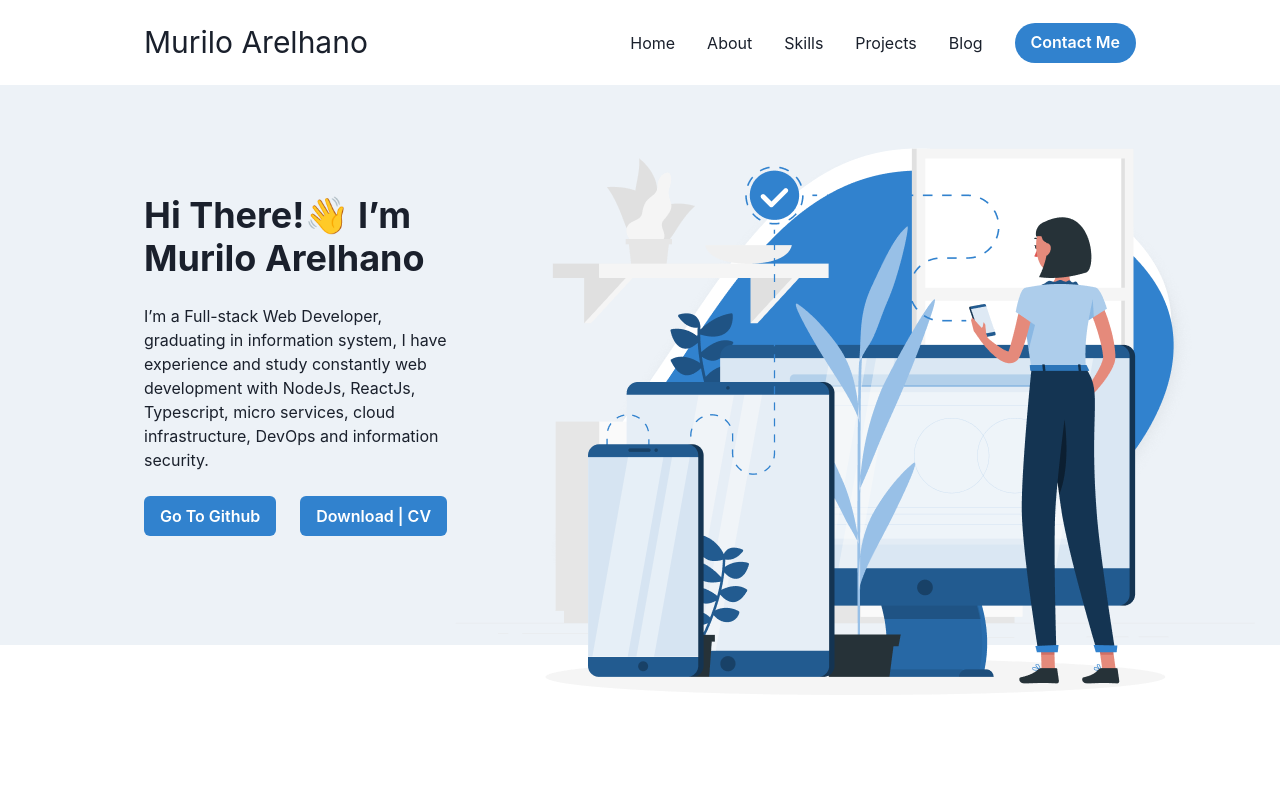
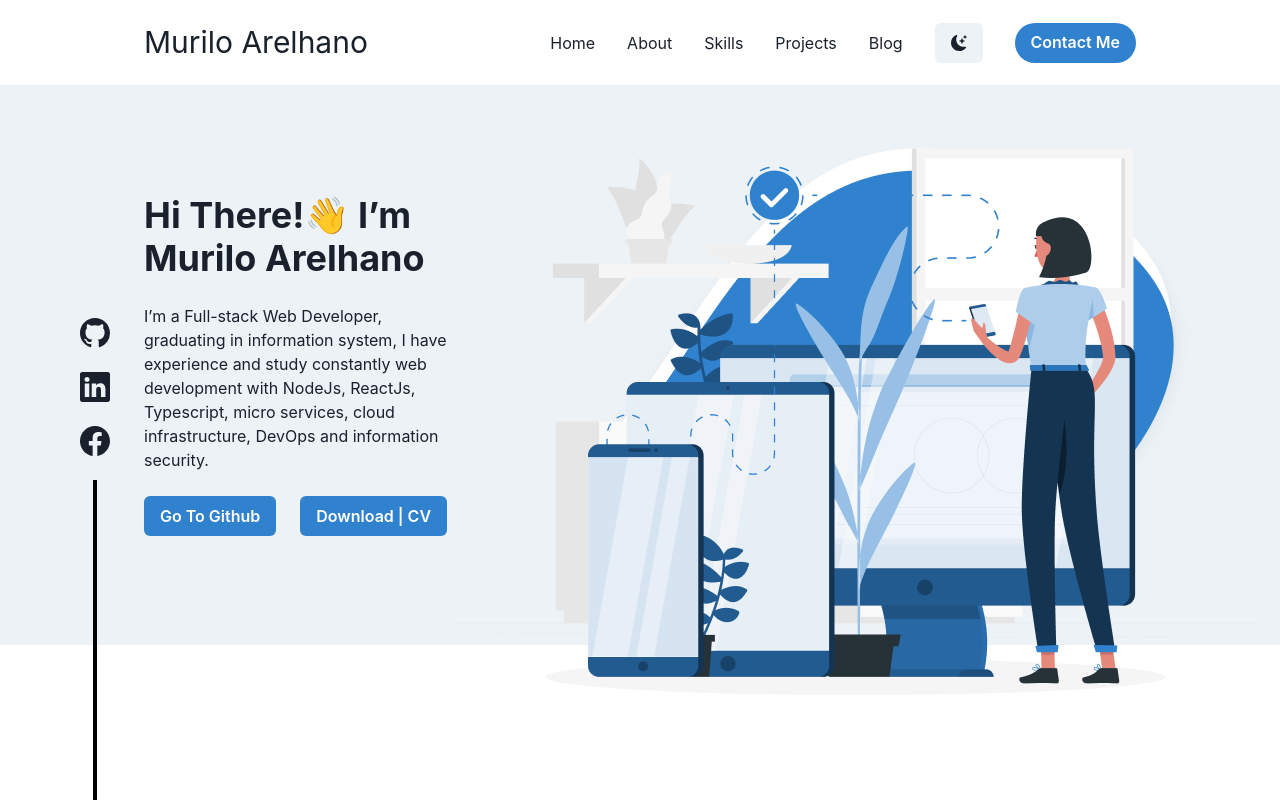
Before and after one commit to muriloarelhano/portfolio-old, a Next.js app: page / in a window 1280 px wide. Built offline with nearby package versions, Linux system fonts and the light colour scheme.

Commit message:
feat: Add social media and dark mode

```diff
--- a/package.json
+++ b/package.json
@@ -16,7 +16,8 @@
     "framer-motion": "^6.3.3",
     "next": "12.1.5",
     "react": "18.1.0",
-    "react-dom": "18.1.0"
+    "react-dom": "18.1.0",
+    "react-icons": "^4.3.1"
   },
   "devDependencies": {
     "@types/node": "17.0.30",
--- /dev/null
+++ b/pages/_document.tsx
@@ -0,0 +1,19 @@
+import { ColorModeScript } from "@chakra-ui/react";
+import NextDocument, { Html, Head, Main, NextScript } from "next/document";
+import { theme } from "../styles/theme";
+
+export default class Document extends NextDocument {
+  render() {
+    return (
+      <Html lang="en">
+        <Head />
+        <body style={{ minHeight: "100vh" }}>
+          {/* 👇 Here's the script */}
+          <ColorModeScript initialColorMode={theme.config.initialColorMode} />
+          <Main />
+          <NextScript />
+        </body>
+      </Html>
+    );
+  }
+}
--- a/pages/index.tsx
+++ b/pages/index.tsx
@@ -1,13 +1,14 @@
+import type { NextPage } from "next";
 import { Header } from "../src/sections/Header";
-import type { NextPage } from "next";
-import { Container } from "@chakra-ui/react";
 import { Banner } from "../src/sections/Banner";
+import { SocialMedia } from "../src/components/SocialMedia";
 
 const Home: NextPage = () => {
   return (
     <>
       <Header />
       <Banner />
+      <SocialMedia />
     </>
   );
 };
--- /dev/null
+++ b/src/components/ColorModeToggle.tsx
@@ -0,0 +1,18 @@
+import { Button, ButtonProps, Flex, useColorMode } from "@chakra-ui/react";
+import { BsSun, BsMoonStarsFill } from "react-icons/bs";
+
+export default function ColorModeToggle(props: ButtonProps) {
+  const { colorMode, toggleColorMode } = useColorMode();
+  return (
+    <Button
+      aria-label="Toggle Color Mode"
+      onClick={toggleColorMode}
+      _focus={{ boxShadow: "none" }}
+      w="fit-content"
+      colorScheme={"gray"}
+      {...props}
+    >
+      {colorMode === "light" ? <BsMoonStarsFill /> : <BsSun />}
+    </Button>
+  );
+}
--- a/src/components/Menu.tsx
+++ b/src/components/Menu.tsx
@@ -1,6 +1,7 @@
 import React from "react";
 import Link from "next/link";
 import { Button, HStack } from "@chakra-ui/react";
+import ColorModeToggle from "./ColorModeToggle";
 
 const links = [
   {
@@ -33,6 +34,7 @@ export const Menu: React.FunctionComponent = () => {
           {value.name}
         </Link>
       ))}
+      <ColorModeToggle />
       <Button rounded={"full"}>Contact Me</Button>
     </HStack>
   );
--- /dev/null
+++ b/src/components/SocialMedia.tsx
@@ -0,0 +1,22 @@
+import React from "react";
+import { Box, Link, VStack } from "@chakra-ui/react";
+import { BsFacebook, BsGithub, BsLinkedin } from "react-icons/bs";
+
+export const SocialMedia: React.FunctionComponent = () => {
+  return (
+    <Box position={"absolute"} left={20} bottom={0}>
+      <VStack fontSize={30} gap={4}>
+        <Link href="https://github.com/muriloarelhano">
+          <BsGithub />
+        </Link>
+        <Link href="https://www.linkedin.com/in/muriloarelhano/">
+          <BsLinkedin />
+        </Link>
+        <Link href="https://www.facebook.com/murilo.arelhano">
+          <BsFacebook />
+        </Link>
+        <Box position={"relative"} bgColor={"black"} height={"80"} width={1} />
+      </VStack>
+    </Box>
+  );
+};
--- a/styles/theme/index.ts
+++ b/styles/theme/index.ts
@@ -1,6 +1,12 @@
 import { extendTheme, withDefaultColorScheme } from "@chakra-ui/react";
 
+const config = {
+  initialColorMode: "light",
+  useSystemColorMode: false,
+};
+
 export const theme = extendTheme(
+  { config },
   withDefaultColorScheme({
     colorScheme: "blue",
     components: ["Button", "Badge"],
```
Also changed, not shown: 1 other file (tests, documents, lock files or other folders).
